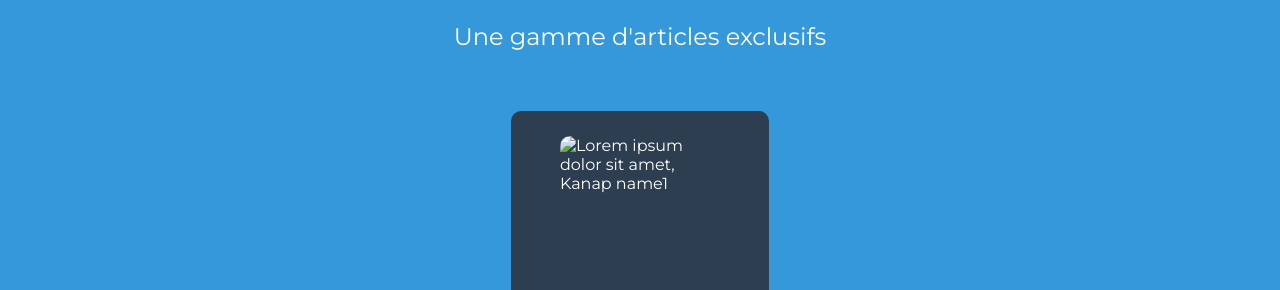
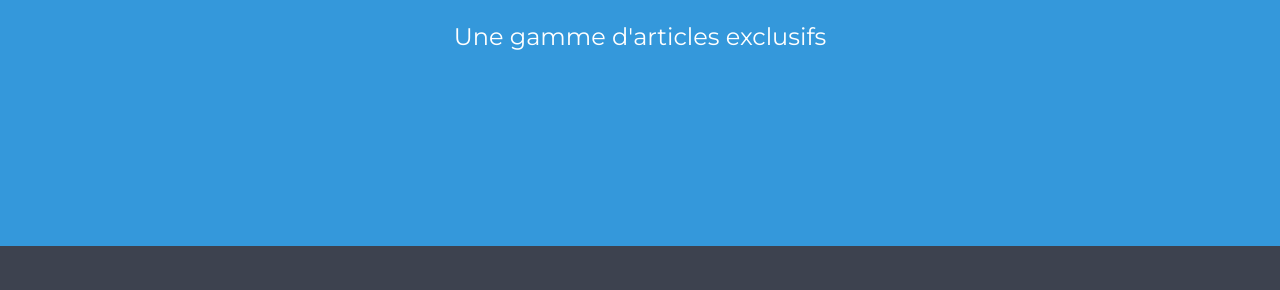
Before and after one commit to MarionBarbosa/OC-Project-5, a plain HTML site: page front/html/index.html in a window 1280 px wide. Shown: the part 926-1216 px from the top of the page. Drawn offline with Linux system fonts and the light colour scheme.

Commit message:
commented back on index

```diff
--- a/front/html/index.html
+++ b/front/html/index.html
@@ -73,19 +73,13 @@
           <h2>Une gamme d'articles exclusifs</h2>
         </div>
         <section class="items" id="items">
-          <a href="./product.html?id=42">
+          <!--           <a href="./product.html?id=42">
             <article>
-              <img
-                src=".../product01.jpg"
-                alt="Lorem ipsum dolor sit amet, Kanap name1"
-              />
+              <img src=".../product01.jpg" alt="Lorem ipsum dolor sit amet, Kanap name1">
               <h3 class="productName">Kanap name1</h3>
-              <p class="productDescription">
-                Dis enim malesuada risus sapien gravida nulla nisl arcu. Dis
-                enim malesuada risus sapien gravida nulla nisl arcu.
-              </p>
+              <p class="productDescription">Dis enim malesuada risus sapien gravida nulla nisl arcu. Dis enim malesuada risus sapien gravida nulla nisl arcu.</p>
             </article>
-          </a>
+          </a> -->
         </section>
       </div>
     </main>
```
